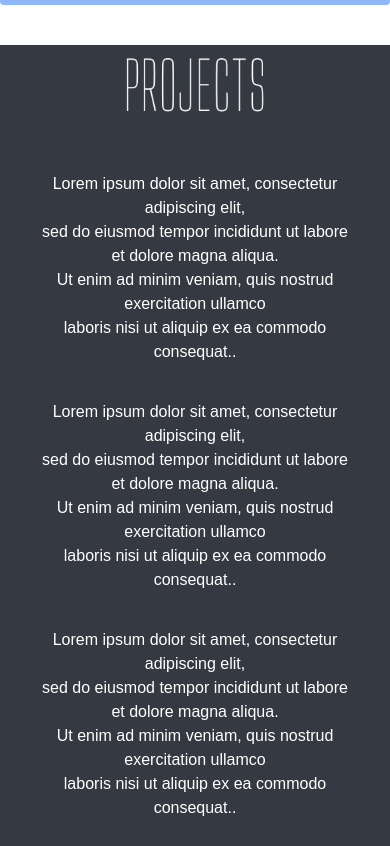
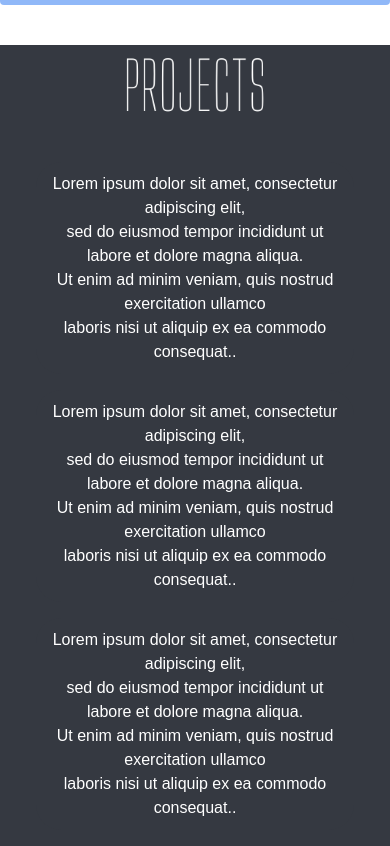
Before and after one commit to 913DavidGardos/913DavidGardos.github.io, a website: page index.html in a window 390 px wide. Shown: the part 1672-2518 px from the top of the page. Drawn offline with nearby package versions, Linux system fonts and the light colour scheme.

Commit message:
Changed index fitting in page

```diff
--- a/index.html
+++ b/index.html
@@ -147,9 +147,10 @@
     </div>
     <div class="container-fluid bg-dark separator" ></div>
 
+    <div class="container-fluid bg-white">
         <div class="row bg-dark">
-        <div class="col-sm-4">
-            <div class="container" >
+            <div class="container-fluid  col-sm-4">
+                <div class="container-fluid" >
                     <p class="paragraphPad">
                         Lorem ipsum dolor sit amet, consectetur adipiscing elit,
                         <br>
@@ -161,8 +162,8 @@
                     </p>
                 </div>
             </div>
-        <div class="col-sm-4">
-            <div class="container">
+            <div class="container-fluid col-sm-4">
+                <div class="container-fluid">
                     <p class="paragraphPad">
                         Lorem ipsum dolor sit amet, consectetur adipiscing elit,
                         <br>
@@ -174,8 +175,8 @@
                     </p>
                 </div>
             </div>
-        <div class="col-sm-4">
-            <div class="container">
+            <div class="container-fluid col-sm-4">
+                <div class="container-fluid">
                     <p class="paragraphPad">
                         Lorem ipsum dolor sit amet, consectetur adipiscing elit,
                         <br>
@@ -188,7 +189,7 @@
                 </div>
             </div>
         </div>
-
+    </div>
                     <!-- Contact -->
 
   </body>
```
Lines whose indentation alone changed are shown as unchanged.
